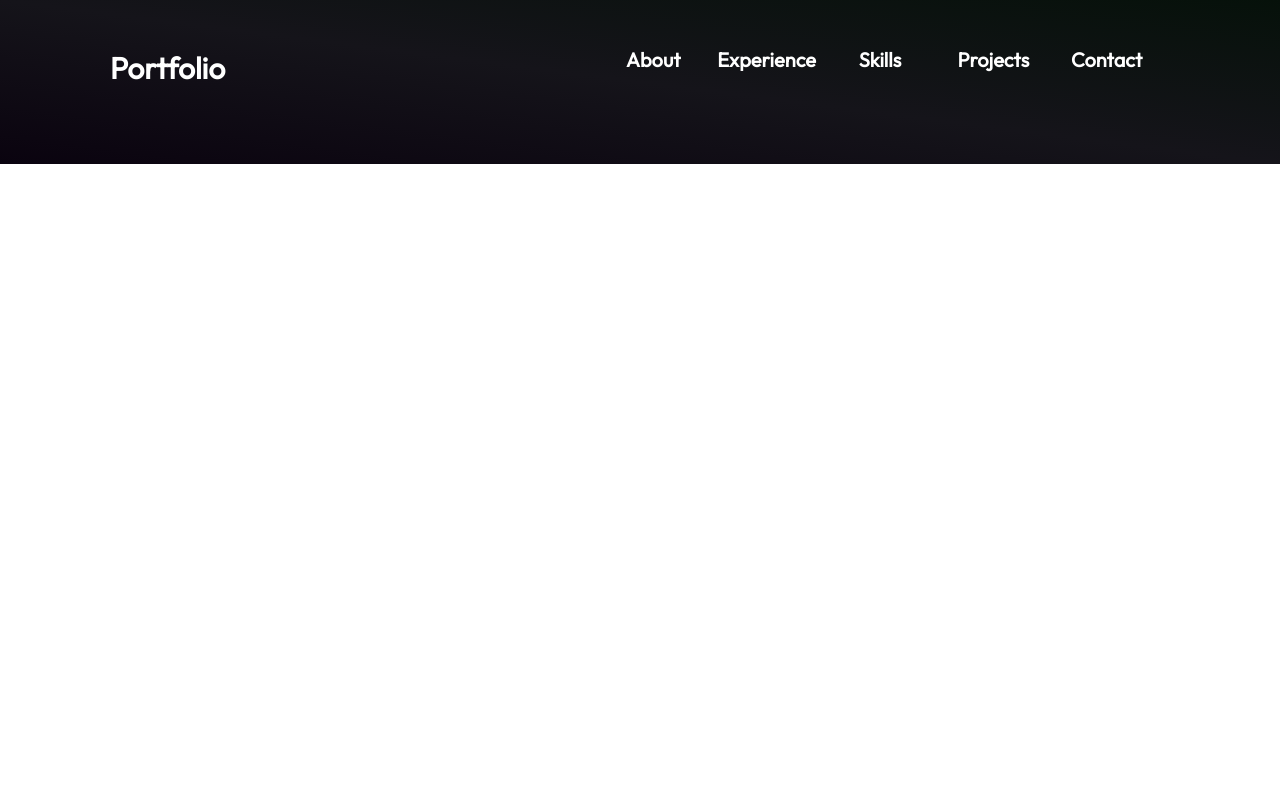
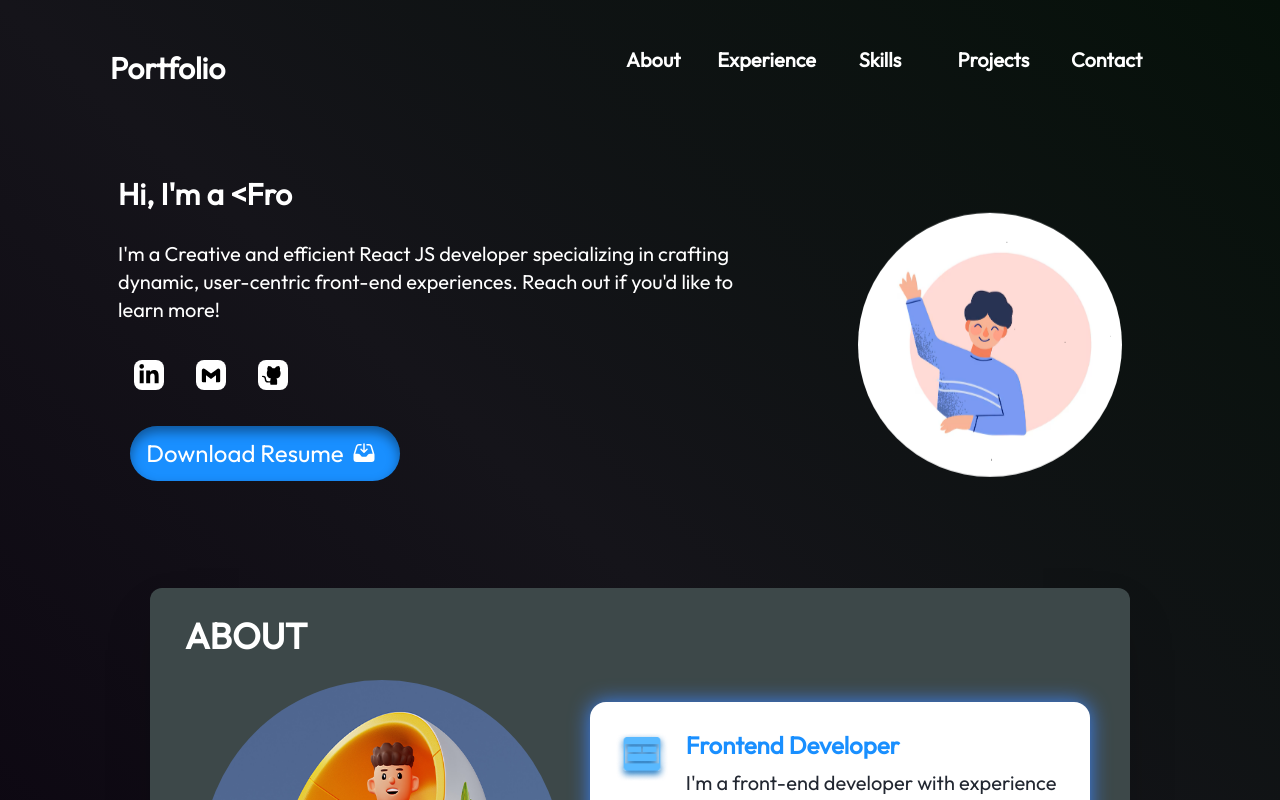
Before and after one commit to Shreeramkh100/Shreeram-Portfolio, a React (Vite) app: page / in a window 1280 px wide. Shown: the top 800 px of the page. Built offline with nearby package versions, Linux system fonts and the light colour scheme.

Commit message:
Issue debugging

```diff
--- a/src/App.jsx
+++ b/src/App.jsx
@@ -30,13 +30,13 @@ function App() {
         <div className='lg:mx-auto xl:max-w-[1380px] 2xl:max-w-[1736px]'>
           <Header />
         </div>
-        {/* <div id="component" className="pb-5 md:pb-0 lg:mx-auto xl:mx-auto lg:max-w-[1024px] xl:max-w-[1280px] 2xl:max-w-[1536px]">
+        <div id="component" className="pb-5 md:pb-0 lg:mx-auto xl:mx-auto lg:max-w-[1024px] xl:max-w-[1280px] 2xl:max-w-[1536px]">
           <Content />
         </div>
         <div id="about" className='flex flex-col items-center justify-center py-4 md:py-10 my-5 mb-5 bg-[#3D4849] shadow-white rounded-xl lg:py-7 lg:m-2 lg:shadow-2xl mx-auto lg:mx-auto max-w-[350px] sm:max-w-[700px] lg:max-w-[824px] xl:max-w-[980px] 2xl:max-w-[1136px]'>
           <About />
         </div>
-        <div className='flex flex-col justify-center pt-3 lg:flex-row-reverse lg:py-10 lg:mx-auto md:pt-0 lg:max-w-[924px] xl:max-w-[1080px] 2xl:max-w-[1236px]'>
+        {/* <div className='flex flex-col justify-center pt-3 lg:flex-row-reverse lg:py-10 lg:mx-auto md:pt-0 lg:max-w-[924px] xl:max-w-[1080px] 2xl:max-w-[1236px]'>
           <div id="experience_section" className='px-10 py-5 md:px-20 lg:px-10'>
             <Experience />
           </div>
```
